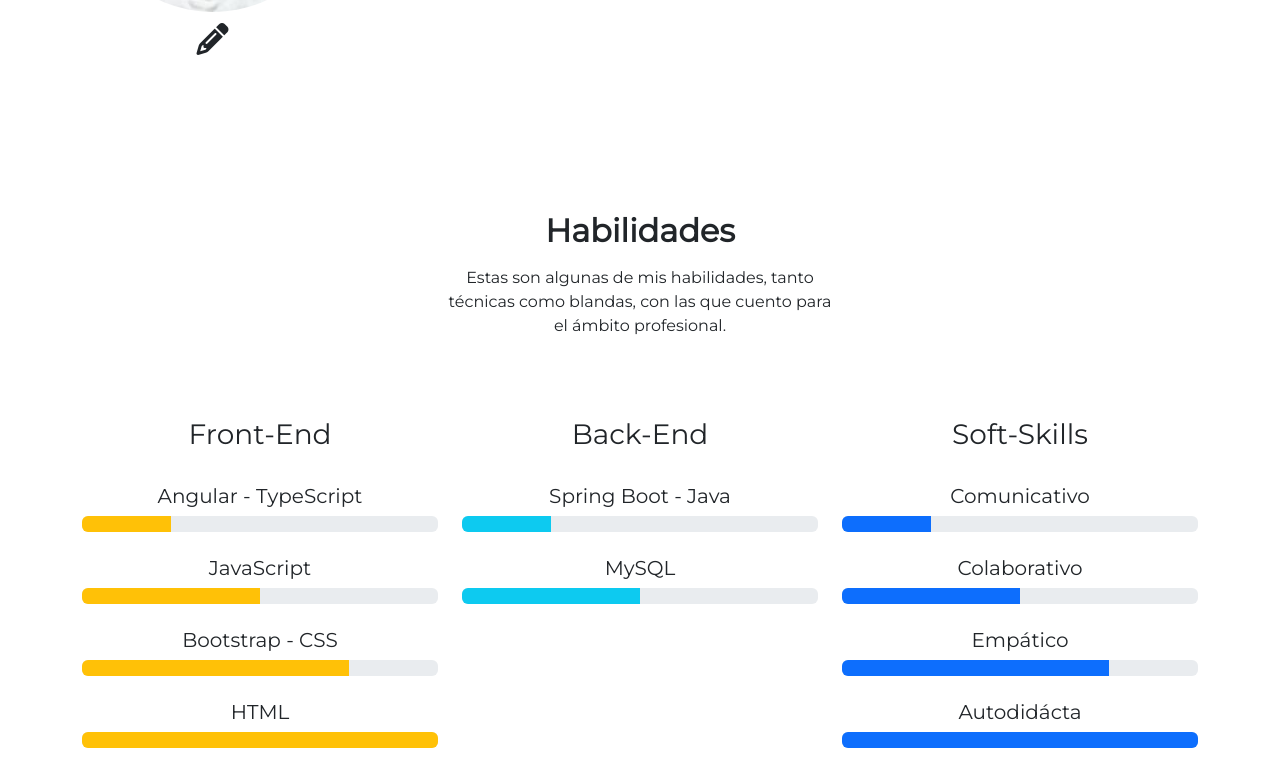
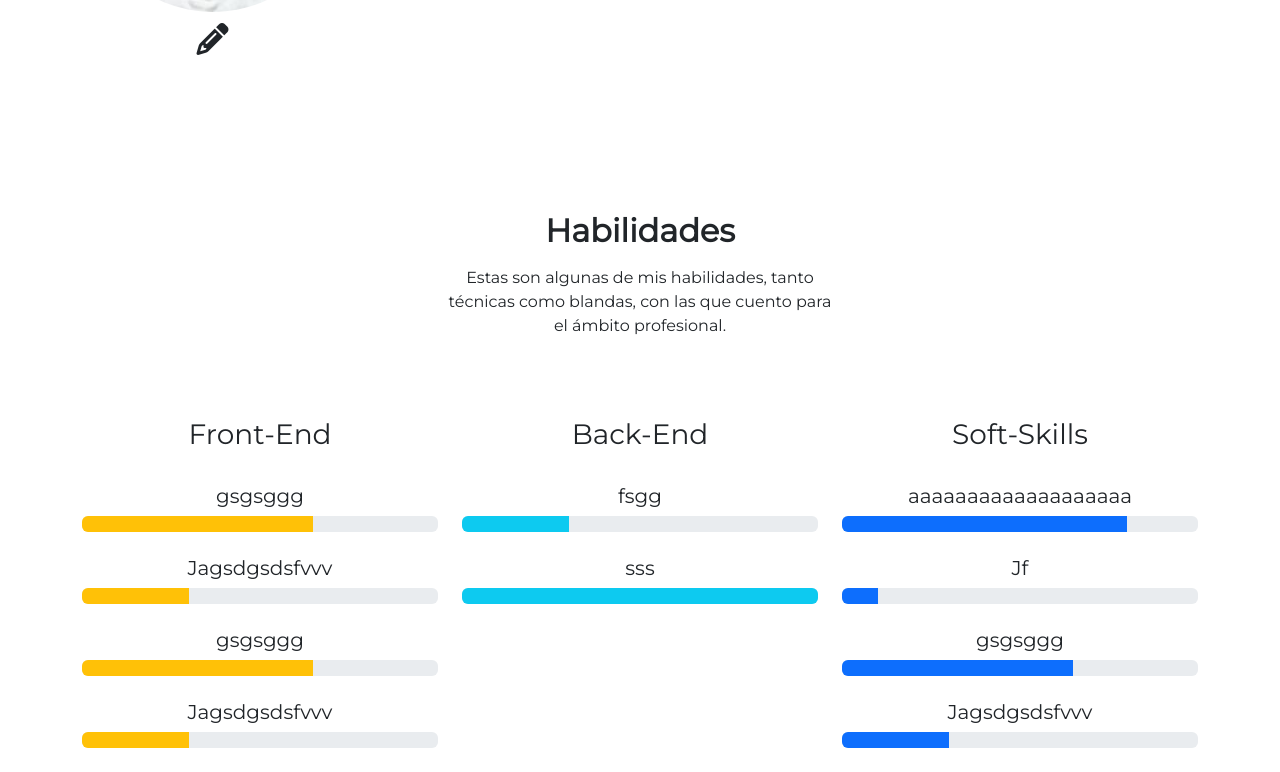
Before and after one commit to NicolasPozzer/FrontEnd-Integrador, an Angular app: page / in a window 1280 px wide. Shown: the part 1414-2186 px from the top of the page. Before the commit the page ends 2162 px from the top, so only its background shows below. Built offline with nearby package versions, Linux system fonts and the light colour scheme.

Commit message:
seccion habilidades

```diff
--- a/src/app/components/skills/skill1/skill1.component.html
+++ b/src/app/components/skills/skill1/skill1.component.html
@@ -1,32 +1,7 @@
-<!--grafica-->
-<div>
-    <h5>Angular - TypeScript</h5>
+ <div *ngFor="let skill of skills1">
+    <h5>{{ skill.nomHabilidad }}</h5>
+   <div class="progress" role="progressbar" aria-label="Info example" aria-valuenow="50" aria-valuemin="0" aria-valuemax="100">
+      <div class="progress-bar bg-warning" [style.width]="skill.width"></div>
+    </div>
+    <br>
   </div>
-
-  <div class="progress" role="progressbar" aria-label="Success example" aria-valuenow="25" aria-valuemin="0" aria-valuemax="100">
-    <div class="progress-bar bg-warning" style="width: 25%"></div>
-  </div>
-  <br>
-
-  <div>
-    <h5>JavaScript</h5>
-  </div>
-  <div class="progress" role="progressbar" aria-label="Info example" aria-valuenow="50" aria-valuemin="0" aria-valuemax="100">
-    <div class="progress-bar bg-warning" style="width: 50%"></div>
-  </div>
-  <br>
-
-  <div>
-    <h5>Bootstrap - CSS</h5>
-  </div>
-  <div class="progress" role="progressbar" aria-label="Warning example" aria-valuenow="75" aria-valuemin="0" aria-valuemax="100">
-    <div class="progress-bar bg-warning" style="width: 75%"></div>
-  </div>
-  <br>
-
-  <div>
-    <h5>HTML</h5>
-  </div>
-  <div class="progress" role="progressbar" aria-label="Danger example" aria-valuenow="100" aria-valuemin="0" aria-valuemax="100">
-    <div class="progress-bar bg-warning" style="width: 100%"></div>
-  </div>
--- a/src/app/components/skills/skill1/skill1.component.ts
+++ b/src/app/components/skills/skill1/skill1.component.ts
@@ -1,10 +1,24 @@
-import { Component } from '@angular/core';
+import { Component, OnInit } from '@angular/core';
+import { PersonaService } from 'src/app/services/persona.service';
 
 @Component({
   selector: 'app-skill1',
   templateUrl: './skill1.component.html',
   styleUrls: ['./skill1.component.css']
 })
-export class Skill1Component {
+export class Skill1Component implements OnInit {
 
+  skills1: any[]; // se inicializa la variable
+  nomHabilidad: string = '';
+  progreso: number = 0;
+
+  constructor(private personaService: PersonaService) {
+    this.skills1 = [];
+  }
+
+  ngOnInit(): void {
+    this.personaService.getDatos().subscribe(datos => {
+      this.skills1 = datos.skills1;
+    });
+  }
 }
--- a/src/app/components/skills/skill2/skill2.component.html
+++ b/src/app/components/skills/skill2/skill2.component.html
@@ -1,15 +1,7 @@
-<!--grafica-->
-<div>
-    <h5>Spring Boot - Java</h5>
-  </div>
-  <div class="progress" role="progressbar" aria-label="Success example" aria-valuenow="25" aria-valuemin="0" aria-valuemax="100">
-    <div class="progress-bar bg-info" style="width: 25%"></div>
+<div *ngFor="let skill of skills2">
+  <h5>{{ skill.nomHabilidad }}</h5>
+ <div class="progress" role="progressbar" aria-label="Info example" aria-valuenow="50" aria-valuemin="0" aria-valuemax="100">
+    <div class="progress-bar bg-info" [style.width]="skill.width"></div>
   </div>
   <br>
-
-  <div>
-    <h5>MySQL</h5>
-  </div>
-  <div class="progress" role="progressbar" aria-label="Info example" aria-valuenow="50" aria-valuemin="0" aria-valuemax="100">
-    <div class="progress-bar bg-info" style="width: 50%"></div>
-  </div>
+</div>
--- a/src/app/components/skills/skill2/skill2.component.ts
+++ b/src/app/components/skills/skill2/skill2.component.ts
@@ -1,10 +1,24 @@
-import { Component } from '@angular/core';
+import { Component, OnInit } from '@angular/core';
+import { PersonaService } from 'src/app/services/persona.service';
 
 @Component({
   selector: 'app-skill2',
   templateUrl: './skill2.component.html',
   styleUrls: ['./skill2.component.css']
 })
-export class Skill2Component {
+export class Skill2Component implements OnInit {
 
+  skills2: any[]; // se inicializa la variable
+  nomHabilidad: string = '';
+  progreso: number = 0;
+
+  constructor(private personaService: PersonaService) {
+    this.skills2 = [];
+  }
+
+  ngOnInit(): void {
+    this.personaService.getDatos().subscribe(datos => {
+      this.skills2 = datos.skills2;
+    });
+  }
 }
--- a/src/app/components/skills/skill3/skill3.component.html
+++ b/src/app/components/skills/skill3/skill3.component.html
@@ -1,31 +1,8 @@
 <!--grafica-->
-<div>
-    <h5>Comunicativo</h5>
-  </div>
-  <div class="progress" role="progressbar" aria-label="Success example" aria-valuenow="25" aria-valuemin="0" aria-valuemax="100">
-    <div class="progress-bar" style="width: 25%"></div>
+<div *ngFor="let skill of skills3">
+  <h5>{{ skill.nomHabilidad }}</h5>
+ <div class="progress" role="progressbar" aria-label="Info example" aria-valuenow="50" aria-valuemin="0" aria-valuemax="100">
+    <div class="progress-bar" [style.width]="skill.width"></div>
   </div>
   <br>
-
-  <div>
-    <h5>Colaborativo</h5>
-  </div>
-  <div class="progress" role="progressbar" aria-label="Info example" aria-valuenow="50" aria-valuemin="0" aria-valuemax="100">
-    <div class="progress-bar" style="width: 50%"></div>
-  </div>
-  <br>
-
-  <div>
-    <h5>Empático</h5>
-  </div>
-  <div class="progress" role="progressbar" aria-label="Warning example" aria-valuenow="75" aria-valuemin="0" aria-valuemax="100">
-    <div class="progress-bar" style="width: 75%"></div>
-  </div>
-  <br>
-
-  <div>
-    <h5>Autodidácta</h5>
-  </div>
-  <div class="progress" role="progressbar" aria-label="Danger example" aria-valuenow="100" aria-valuemin="0" aria-valuemax="100">
-    <div class="progress-bar" style="width: 100%"></div>
-  </div>
+</div>
--- a/src/app/components/skills/skill3/skill3.component.ts
+++ b/src/app/components/skills/skill3/skill3.component.ts
@@ -1,10 +1,24 @@
-import { Component } from '@angular/core';
+import { Component, OnInit } from '@angular/core';
+import { PersonaService } from 'src/app/services/persona.service';
 
 @Component({
   selector: 'app-skill3',
   templateUrl: './skill3.component.html',
   styleUrls: ['./skill3.component.css']
 })
-export class Skill3Component {
+export class Skill3Component implements OnInit {
 
+  skills3: any[]; // se inicializa la variable
+  nomHabilidad: string = '';
+  progreso: number = 0;
+
+  constructor(private personaService: PersonaService) {
+    this.skills3 = [];
+  }
+
+  ngOnInit(): void {
+    this.personaService.getDatos().subscribe(datos => {
+      this.skills3 = datos.skills3;
+    });
+  }
 }
--- a/src/assets/json/datos.json
+++ b/src/assets/json/datos.json
@@ -9,19 +9,58 @@
 
     "educacion":[
     {
-        "titulo": "Marzo 2022",
+        "titulo": "Primaria nacional chaco",
         "inicio": "Marzo 2022",
         "fin": "Septiembre 2022",
         "nivel": "Se Programar",
-        "descripcion": "Marzo 2022"
+        "descripcion": "Un buen lugar de trabajo"
     },
-
     {
-        "titulo": "Marzo 2022",
+        "titulo": "Secundario competo",
         "inicio": "Junio 2022",
         "fin": "Diciembre 2022",
         "nivel": "Fatima secundario",
-        "descripcion": "Marzo 2022"
+        "descripcion": "alta escuela esta muy buena"
+    }],
+
+    "skills1":[{
+        "nomHabilidad": "gsgsggg",
+        "width": "65%"
+    },
+    {
+        "nomHabilidad": "Jagsdgsdsfvvv",
+        "width": "30%"
+    },
+    {"nomHabilidad": "gsgsggg",
+        "width": "65%"
+    },
+    {
+        "nomHabilidad": "Jagsdgsdsfvvv",
+        "width": "30%"
+    }],
+
+    "skills2":[{
+        "nomHabilidad": "fsgg",
+        "width": "30%"
+    },
+    {
+        "nomHabilidad": "sss",
+        "width": "100%"
+    }],
+
+    "skills3":[{
+        "nomHabilidad": "aaaaaaaaaaaaaaaaaaa",
+        "width": "80%"
+    },
+    {
+        "nomHabilidad": "Jf",
+        "width": "10%"
+    },
+    {"nomHabilidad": "gsgsggg",
+        "width": "65%"
+    },
+    {
+        "nomHabilidad": "Jagsdgsdsfvvv",
+        "width": "30%"
     }]
-
 }
```
